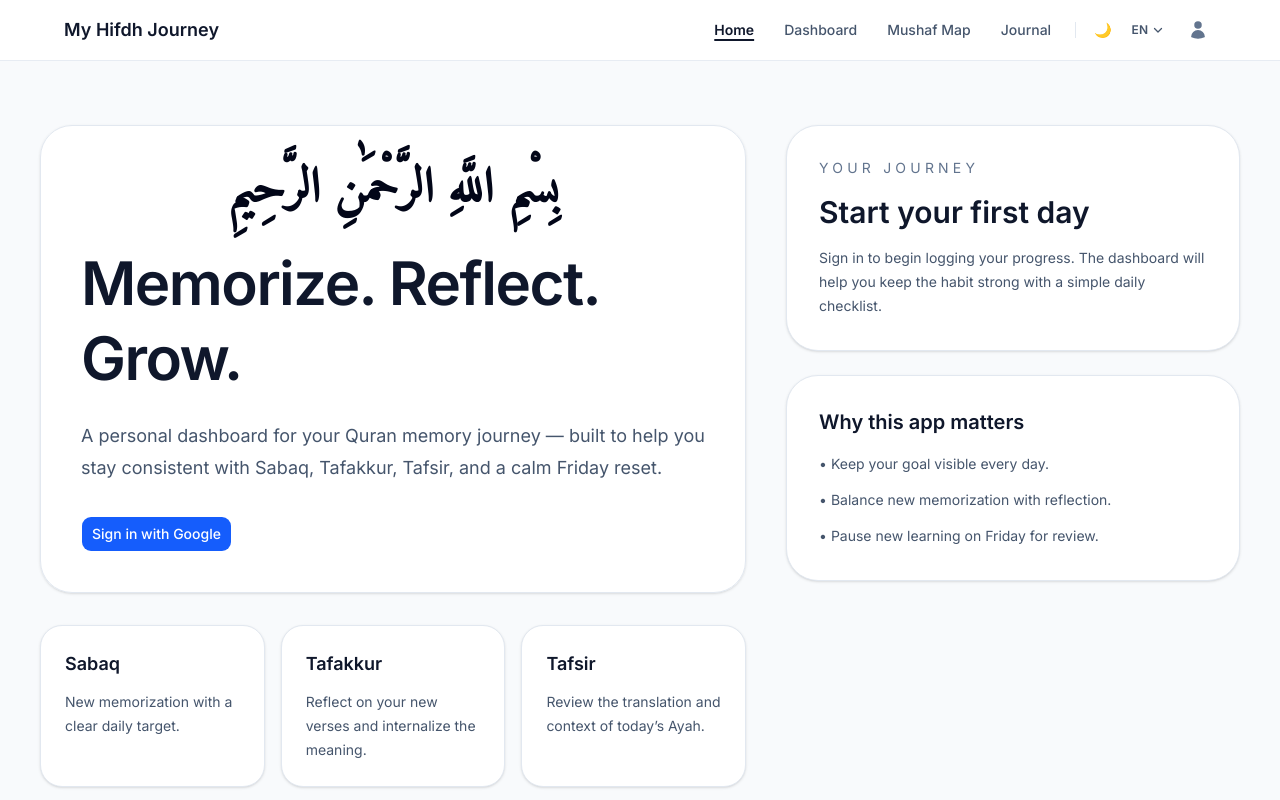
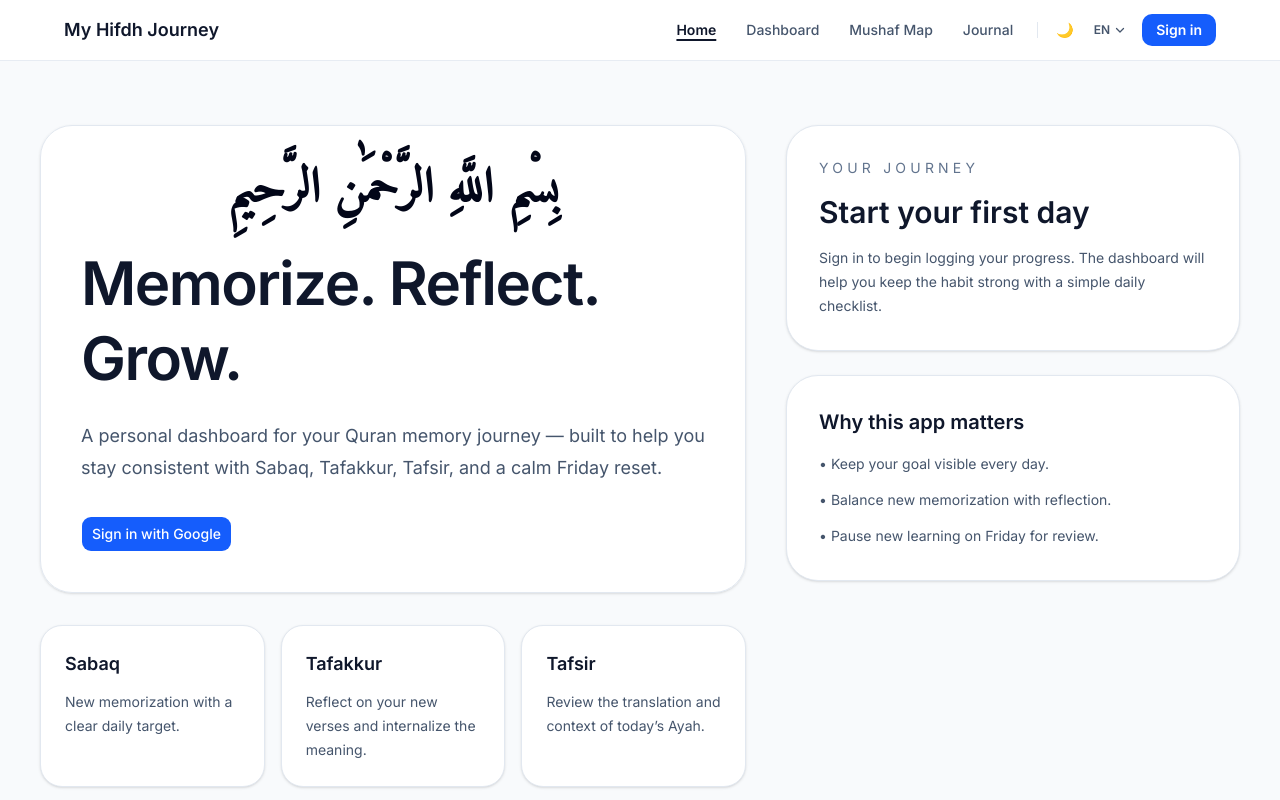
Before and after one commit to Jasmina-prog/hifdh-journey, a Next.js app: page / in a window 1280 px wide. Shown: the top 800 px of the page. Built offline with nearby package versions, Linux system fonts and the light colour scheme.

Commit message:
fixed sign in button logic

```diff
--- a/components/Navbar.tsx
+++ b/components/Navbar.tsx
@@ -2,10 +2,12 @@
 
 import Link from 'next/link';
 import { usePathname } from 'next/navigation';
-import { useRef, useState } from 'react';
+import { useRef, useState, useEffect } from 'react';
 import { AnimatePresence, motion } from 'framer-motion';
 import { useTranslation } from 'react-i18next';
 import { useTheme } from './ThemeProvider';
+import { supabase } from '@/lib/supabase';
+import type { User } from '@supabase/supabase-js';
 
 const navItems = [
   { href: '/', label: 'Home' },
@@ -84,6 +86,25 @@ export function Navbar() {
   const { i18n } = useTranslation('common');
   const { theme, toggleTheme } = useTheme();
   const [mobileOpen, setMobileOpen] = useState(false);
+  const [user, setUser] = useState<User | null>(null);
+  const [signingIn, setSigningIn] = useState(false);
+
+  useEffect(() => {
+    supabase.auth.getUser().then(({ data }) => setUser(data.user));
+    const { data: { subscription } } = supabase.auth.onAuthStateChange((_event, session) => {
+      setUser(session?.user ?? null);
+    });
+    return () => subscription.unsubscribe();
+  }, []);
+
+  const handleSignIn = async () => {
+    setSigningIn(true);
+    await supabase.auth.signInWithOAuth({
+      provider: 'google',
+      options: { redirectTo: `${window.location.origin}/auth/callback` },
+    });
+    setSigningIn(false);
+  };
 
   const changeLanguage = (lng: string) => {
     i18n.changeLanguage(lng);
@@ -126,6 +147,7 @@ export function Navbar() {
 
           <LanguageSwitcher current={i18n.language} onChange={changeLanguage} />
 
+          {user ? (
             <Link href="/profile"
               className={`ml-1 rounded-lg p-2 transition ${
                 isActive('/profile')
@@ -138,6 +160,15 @@ export function Navbar() {
                 <path fillRule="evenodd" d="M7.5 6a4.5 4.5 0 1 1 9 0 4.5 4.5 0 0 1-9 0ZM3.751 20.105a8.25 8.25 0 0 1 16.498 0 .75.75 0 0 1-.437.695A18.683 18.683 0 0 1 12 22.5c-2.786 0-5.433-.608-7.812-1.7a.75.75 0 0 1-.437-.695Z" clipRule="evenodd" />
               </svg>
             </Link>
+          ) : (
+            <button
+              onClick={handleSignIn}
+              disabled={signingIn}
+              className="ml-1 rounded-lg px-3.5 py-1.5 text-sm font-semibold bg-blue-600 text-white transition hover:bg-blue-700 disabled:opacity-60"
+            >
+              {signingIn ? 'Redirecting…' : 'Sign in'}
+            </button>
+          )}
         </nav>
 
         {/* ── Mobile right controls ────────────────────────── */}
@@ -150,6 +181,7 @@ export function Navbar() {
             {theme === 'light' ? '🌙' : '☀️'}
           </button>
 
+          {user ? (
             <Link href="/profile"
               className="rounded-lg p-2 text-slate-600 transition hover:bg-slate-100 dark:text-slate-300 dark:hover:bg-slate-800"
             >
@@ -157,6 +189,15 @@ export function Navbar() {
                 <path fillRule="evenodd" d="M7.5 6a4.5 4.5 0 1 1 9 0 4.5 4.5 0 0 1-9 0ZM3.751 20.105a8.25 8.25 0 0 1 16.498 0 .75.75 0 0 1-.437.695A18.683 18.683 0 0 1 12 22.5c-2.786 0-5.433-.608-7.812-1.7a.75.75 0 0 1-.437-.695Z" clipRule="evenodd" />
               </svg>
             </Link>
+          ) : (
+            <button
+              onClick={handleSignIn}
+              disabled={signingIn}
+              className="rounded-lg px-3 py-1.5 text-sm font-semibold bg-blue-600 text-white transition hover:bg-blue-700 disabled:opacity-60"
+            >
+              {signingIn ? '…' : 'Sign in'}
+            </button>
+          )}
 
           <button onClick={() => setMobileOpen((v) => !v)} aria-label={mobileOpen ? 'Close menu' : 'Open menu'}
             className="rounded-lg p-2 text-slate-700 transition hover:bg-slate-100 dark:text-slate-300 dark:hover:bg-slate-800"
```
Lines whose indentation alone changed are shown as unchanged.
